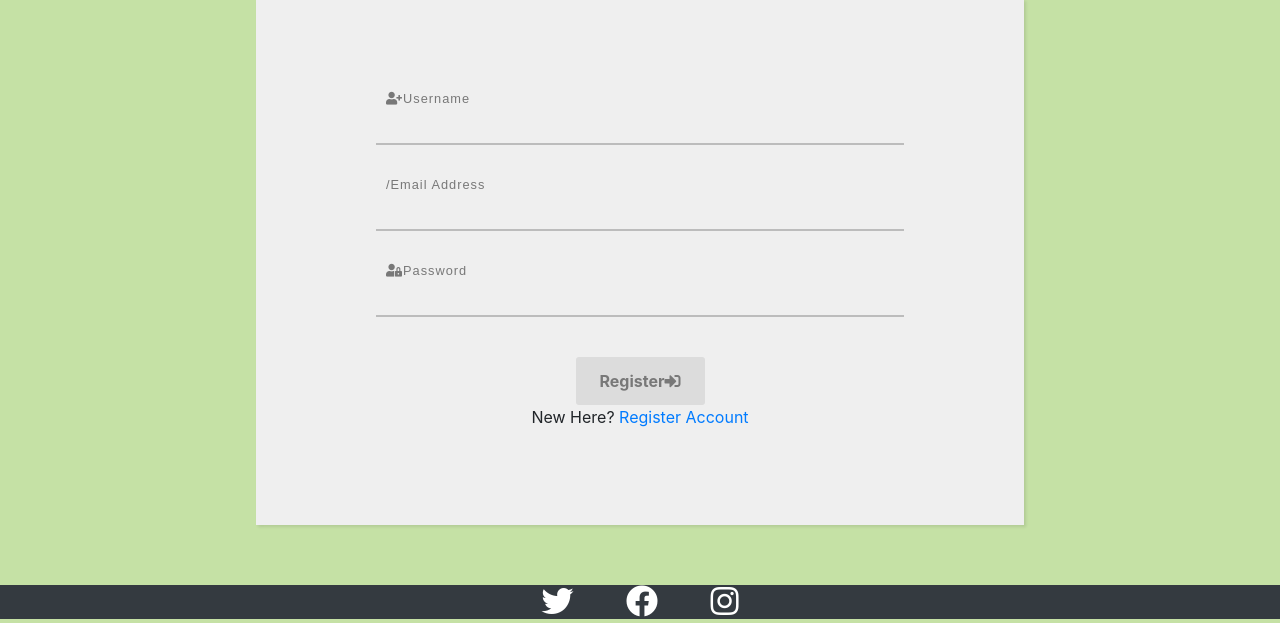
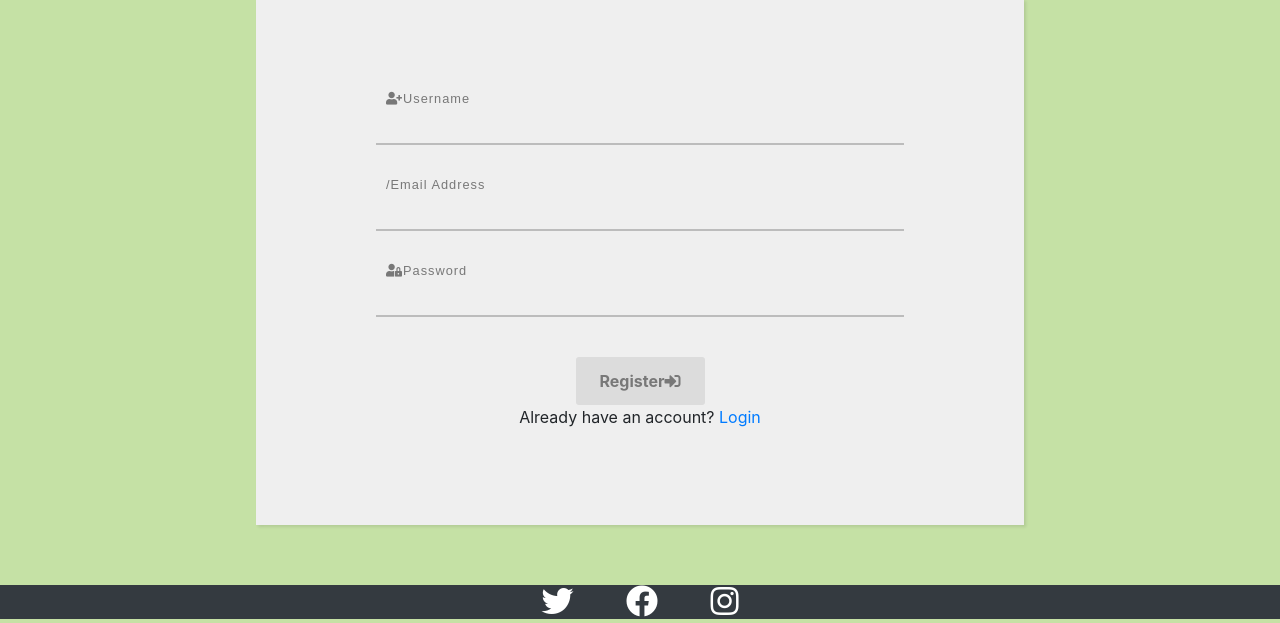
Before and after one commit to dariocharles/vegansharing, a Flask app: page /register in a window 1280 px wide. Shown: the part 153-776 px from the top of the page. Run offline with Flask 2, Linux system fonts and the light colour scheme; some libraries are stand-ins or nearby versions.

Commit message:
Add login functionality

```diff
--- a/templates/login.html
+++ b/templates/login.html
@@ -26,10 +26,10 @@
   </label>
   <button type="submit">Login<i class="fas fa-sign-in-alt"></i></button>
 <!-- Redirect To Register -->
-    <div class="row">
+   <div class="row">
         <div class="col s12">
             <p class="center-align">
-                New Here?
+                New here?
                 <a href="{{ url_for('register') }}" class="light-blue-text text-darken-4">Register Account</a>
             </p>
         </div>
--- a/templates/register.html
+++ b/templates/register.html
@@ -34,15 +34,15 @@
   </label>
   <button type="submit">Register<i class="fas fa-sign-in-alt"></i></button>
 <!-- Redirect to Login -->
-<!-- Redirect To Register -->
     <div class="row">
         <div class="col s12">
             <p class="center-align">
-                New Here?
-                <a href="{{ url_for('login') }}" class="light-blue-text text-darken-4">Register Account</a>
+                Already have an account?
+                <a href="{{ url_for('login') }}" class="light-blue-text text-darken-4">Login</a>
             </p>
         </div>
     </div>
 </form>
+</form>
 
 {% endblock %}
```
